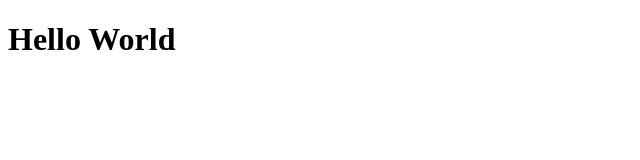
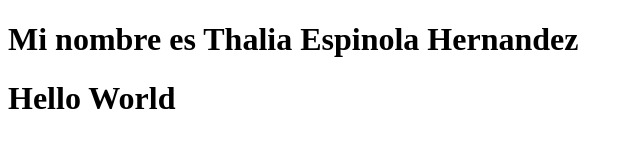
Before and after one commit to Thalia2305/CH58-mi-primer-repositorio, a plain HTML site: page index.html in a window 1280 px wide. Shown: the whole page, without its empty margins (0-640 px from the left). Drawn offline with Linux system fonts and the light colour scheme.

Commit message:
agregue mi nombre

```diff
--- a/index.html
+++ b/index.html
@@ -4,6 +4,7 @@
     <meta charset="UTF-8">
     <meta name="viewport" content="width=device-width, initial-scale=1.0">
     <title>Hello World</title>
+    <h1>Mi nombre es Thalia Espinola Hernandez</h1>
 </head>
 <body>
     <h1>Hello World</h1>
```
